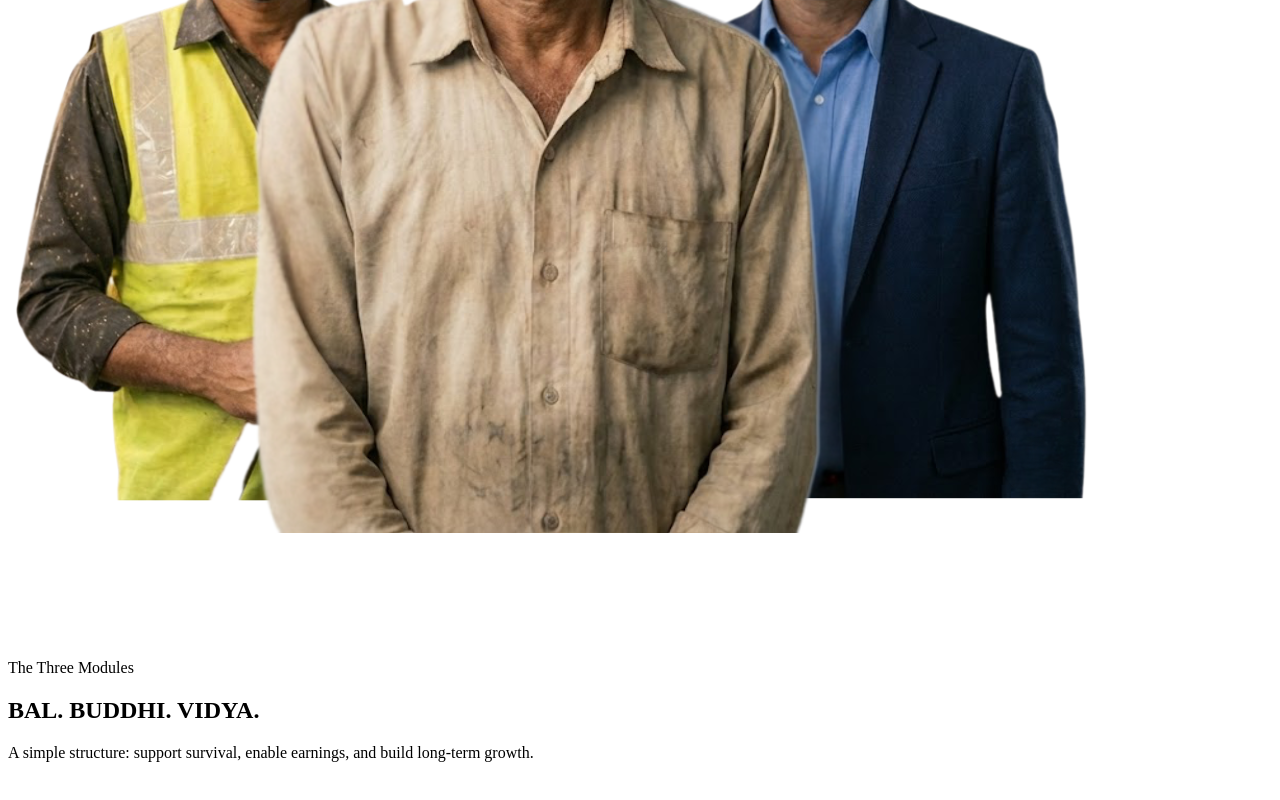
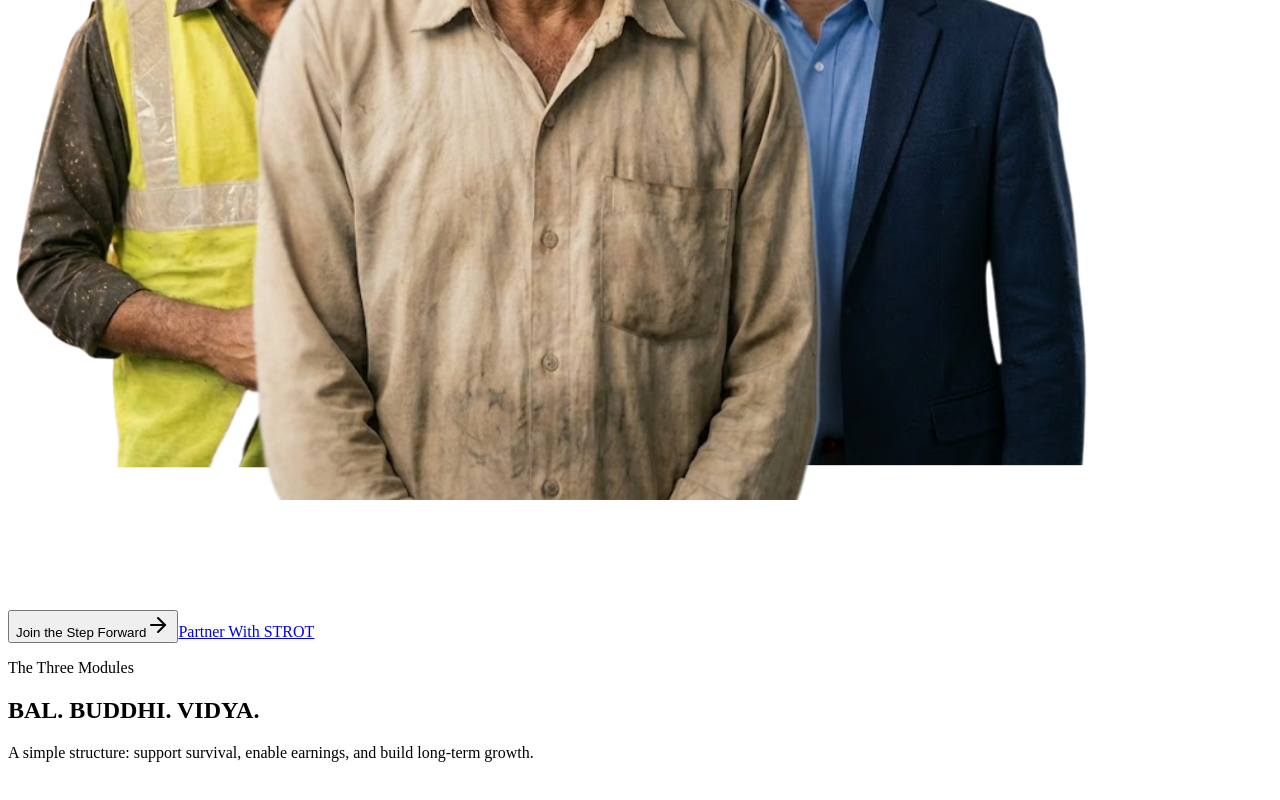
Before and after one commit to Pranjulrathour/strot.in, a React (Vite) app in the folder client/: page / in a window 1280 px wide. Shown: the part 1869-2669 px from the top of the page. Built offline with nearby package versions, Linux system fonts and the light colour scheme; no server answers; a web font is replaced by a local one.

Commit message:
Fix hero CTAs positioning under image

```diff
--- a/client/src/pages/landing.tsx
+++ b/client/src/pages/landing.tsx
@@ -117,7 +117,19 @@ export default function LandingPage() {
             A system for long-term transformation.
           </p>
 
-          <div className="mt-10 flex flex-col sm:flex-row gap-4 justify-center">
+          <div className="mt-6 md:mt-8 w-full flex justify-center">
+            <div className="relative">
+              <div className="absolute -inset-4 bg-gradient-to-t from-bal-orange/20 via-transparent to-transparent blur-2xl opacity-50 pointer-events-none" />
+              <img
+                src={heroImage}
+                alt="STROT community"
+                className="relative z-10 block w-full max-w-5xl h-auto drop-shadow-2xl -translate-y-6 md:-translate-y-40"
+                loading="eager"
+              />
+            </div>
+          </div>
+
+          <div className="mt-2 md:mt-0 flex flex-col sm:flex-row gap-4 justify-center">
             <Link href="/register">
               <Button className="px-8 py-4 h-auto bg-bal-orange text-white rounded-full text-base font-semibold hover:bg-bal-orange/90 transition-all shadow-xl shadow-bal-orange/30">
                 Join the Step Forward
@@ -127,18 +139,6 @@ export default function LandingPage() {
             <a href="#modules" className="px-8 py-4 bg-white/5 border border-white/15 text-white rounded-full text-base font-medium hover:bg-white/10 hover:border-white/25 transition-all text-center backdrop-blur-sm">
               Partner With STROT
             </a>
-          </div>
-
-          <div className="mt-6 md:mt-8 w-full flex justify-center">
-            <div className="relative">
-              <div className="absolute -inset-4 bg-gradient-to-t from-bal-orange/20 via-transparent to-transparent blur-2xl opacity-50 pointer-events-none" />
-              <img
-                src={heroImage}
-                alt="STROT community"
-                className="relative block w-full max-w-5xl h-auto drop-shadow-2xl -translate-y-6 md:-translate-y-8"
-                loading="eager"
-              />
-            </div>
           </div>
         </div>
       </header>
```
